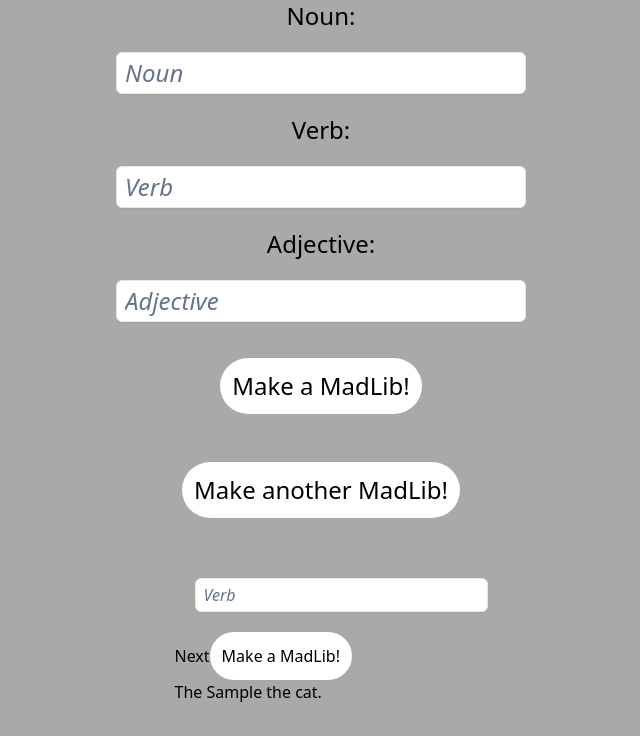
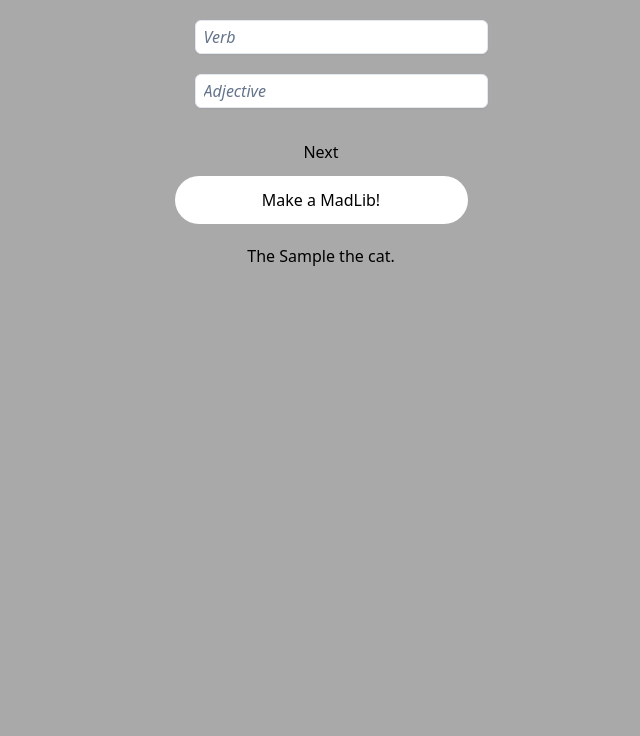
Before and after one commit to Ozz760/MadLibTs, a React (Create React App) app: page / in a window 1280 px wide. Both pictures are taken after typing "Sample" into the empty fields and a click on the button "Next". Shown: the top 736 px of the page, without its empty margins (319-959 px from the left). Built offline with nearby package versions, Linux system fonts and the light colour scheme.

Commit message:
Half way done with the input field

```diff
--- a/src/App.tsx
+++ b/src/App.tsx
@@ -1,10 +1,12 @@
 import React from "react";
-import InputField from "./components/InputField";
+// import InputField from "./components/InputField";
+import InputText from "./components/InputText";
 
 const App: React.FC = () => {
   return (
     <div>
-      <InputField />
+      {/* <InputField /> */}
+      <InputText />
     </div>
   );
 };
--- a/src/components/InputField.tsx
+++ b/src/components/InputField.tsx
@@ -1,5 +1,4 @@
 import React, { useState } from "react";
-import InputText from "./InputText";
 import MadLibStory from "./MadLibStory";
 
 const InputField: React.FC = () => {
@@ -74,7 +73,7 @@
       />
       {/* Working on the switch cases */}
       <br />
-      <InputText />
+      {/* <InputText /> */}
     </div>
   );
 };
--- a/src/components/InputText.tsx
+++ b/src/components/InputText.tsx
@@ -9,9 +9,7 @@
     verb: "",
     adjective: "",
   });
-  // const [noun, setNoun] = useState("");
-  // const [verb, setVerb] = useState("");
-  // const [adjective, setAdjective] = useState("");
+  const [showInput, setShowInput] = useState(false);
   let [story, setStory] = useState("");
 
   const handleFormSubmit = (e: React.FormEvent<HTMLFormElement>): void => {
@@ -25,9 +23,6 @@
     }
 
     setStory(story);
-    // setNoun("");
-    // setVerb("");
-    // setAdjective("");
   };
 
   const handleNextInput = (): void => {
@@ -48,46 +43,57 @@
       ...inputValues,
       [activeInput]: e.target.value,
     });
+
+    if (e.target.name === "noun" && e.target.value) {
+      setShowInput(true);
+    }
   };
 
   return (
+    <div className="flex flex-col items-center justify-center">
       <form onSubmit={handleFormSubmit}>
         {activeInput === "noun" && (
           <input
             className="placeholder:italic placeholder:text-slate-500 border border-slate-200 rounded-md pl-2 pr-3 bg-white m-5 w-full p-1 block shadow-sm focus:outline-none focus:border-black"
             type="text"
-          name="input"
+            name="noun"
             placeholder="Noun"
             onChange={handleInputChange}
             value={inputValues.noun}
           />
         )}
-      {activeInput === "verb" && (
+        {/* This part is working right now. */}
+        {showInput && (
           <input
             className="placeholder:italic placeholder:text-slate-500 border border-slate-200 rounded-md pl-2 pr-3 bg-white m-5 w-full p-1 block shadow-sm focus:outline-none focus:border-black"
             type="text"
-          name="input"
+            name="verb"
             placeholder="Verb"
             onChange={handleInputChange}
             value={inputValues.verb}
           />
         )}
-      {activeInput === "adjective" && (
+        {showInput && (
           <input
             className="placeholder:italic placeholder:text-slate-500 border border-slate-200 rounded-md pl-2 pr-3 bg-white m-5 w-full p-1 block shadow-sm focus:outline-none focus:border-black"
             type="text"
-          name="input"
+            name="adjective"
             placeholder="Adjective"
             onChange={handleInputChange}
             value={inputValues.adjective}
           />
         )}
-      <button onClick={handleNextInput}>Next</button>
+        <div className="flex flex-col">
+          <button className="p-3" onClick={handleNextInput}>
+            Next
+          </button>
           <button className="bg-white rounded-full p-3" type="submit">
             Make a MadLib!
           </button>
-      <div>{story}</div>
+        </div>
+        <div className="p-5 flex items-center justify-center">{story}</div>
       </form>
+    </div>
   );
 };
 
```
Lines whose indentation alone changed are shown as unchanged.
